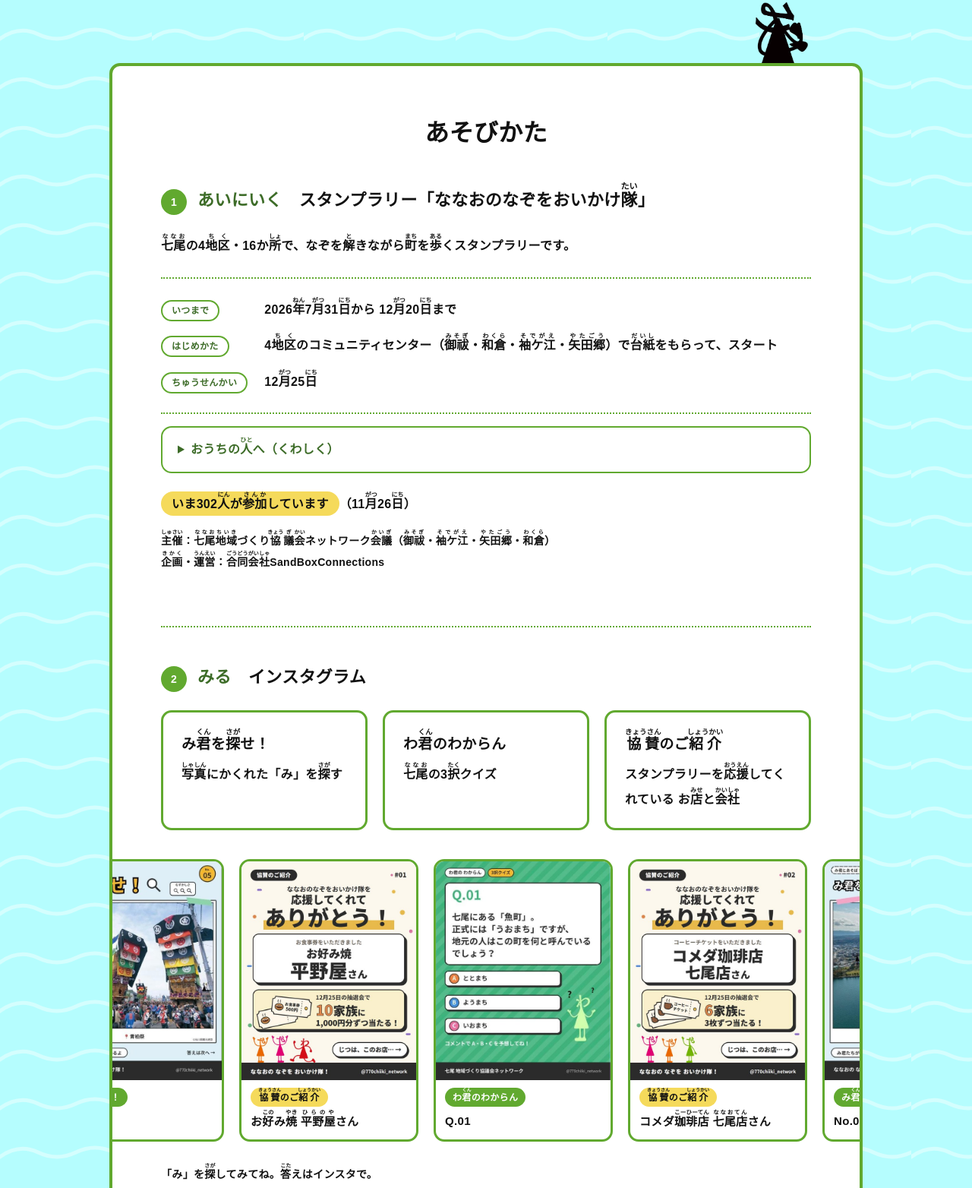
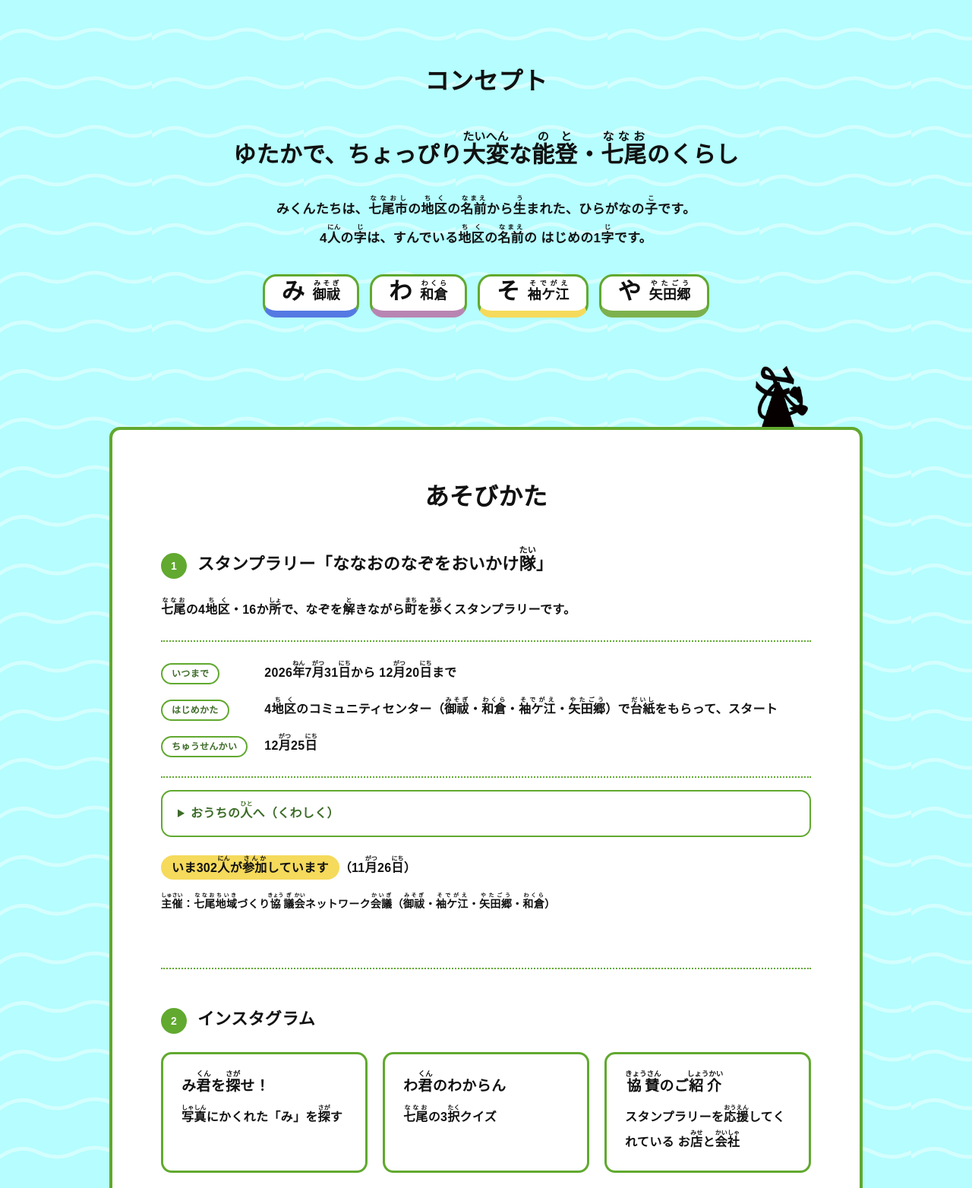
Before and after one commit to sandboxconnections-spec/mikuntachi, a plain HTML site: page index.html in a window 1280 px wide. Shown: the part 825-2389 px from the top of the page at 76% size. Drawn offline with Linux system fonts and the light colour scheme; a web font is replaced by a local one.

Commit message:
コンセプトの段を新設・インスタの棚を10本に・会社名は1か所・見出しの動詞を外す（本人 11/27）
- トップのすぐ下に「コンセプト」の段＝キャッチ「ゆたかで、ちょっぴり大変な能登・七尾のくらし」（本人の言葉）＋一言＋4人と地区の札（地区の色）。メニューの先頭に「コンセプト」
- 棚＝新しい順の10本（み君No.04〜07・わ君Q.01〜03・協賛3枚）。No.06・07・Q.02・Q.03は公開の投稿ページから保存。協賛のコメダ七尾店・みやけ食品はインスタ未投稿だが本人「表紙を載せていいよ」。カードは投稿そのものへリンク（未投稿の2枚はアカウントへ）
- 合同会社SandBoxConnectionsは下の「運営」1か所だけ（本人「だしすぎない方がいい」）
- 見出しの「あいにいく」「みる」を外した（本人「わかりづらい」）

Co-Authored-By: Claude Opus 5.5 <noreply@anthropic.com>

```diff
--- a/index.html
+++ b/index.html
@@ -133,6 +133,13 @@ html:not(.js) .map-note{display:none}
 .viz{display:grid; grid-template-columns:200px 1fr; gap:32px; align-items:center; margin-top:8px; padding:28px 32px; background:var(--sea); border-radius:14px}
 .viz h4{margin:0 0 6px; font-weight:900; font-size:20px; line-height:1.8}
 .viz p{margin:0 0 16px}
+
+/* 段1.5 コンセプト（箱なし＝海の上に直接） */
+.concept .catch{max-width:860px; margin:0 auto 22px}
+.concept .intro{text-align:center}
+.chiku4{display:flex; justify-content:center; gap:14px; flex-wrap:wrap; margin:30px 0 0; padding:0; list-style:none}
+.chiku4 li{display:flex; align-items:baseline; gap:10px; background:#fff; border:3px solid var(--leaf); border-bottom:9px solid var(--c); border-radius:18px; padding:4px 22px 4px; font-weight:900; font-size:18px; line-height:1.8}
+.chiku4 em{font-style:normal; font-size:1.7em; line-height:1}
 
 /* 段3 みくんたちって？（箱なし＝海の上に直接） */
 .catch{font-size:30px; line-height:2; margin:0 0 28px; text-align:center; font-weight:900}
@@ -277,6 +284,7 @@ html:not(.js) .chara-panel + .chara-panel{margin-top:80px}
   <div class="wrap">
     <a class="logo" href="#top">みくんたち</a>
     <ul class="nav">
+      <li><a href="#concept">コンセプト</a></li>
       <li><a href="#play">あそびかた</a></li>
       <li><a href="#character">キャラクター</a></li>
       <li><a href="#news">おしらせ</a></li>
@@ -315,6 +323,23 @@ html:not(.js) .chara-panel + .chara-panel{margin-top:80px}
   </a>
 </section>
 
+<!-- 段1.5 コンセプト（11/27 本人「TOPのすぐしたにくるのはコンセプト」）＝キャッチは本人の言葉（11/27「ゆたかで、ちょっぴり大変な能登・七尾のくらし」）・一言は11/26夕 -->
+<section class="sec concept" id="concept">
+  <div class="wrap">
+    <h2 class="sec-h">コンセプト</h2>
+    <p class="catch"><span class="nw">ゆたかで、ちょっぴり<ruby>大変<rt>たいへん</rt></ruby>な</span><span class="nw"><ruby>能登<rt>のと</rt></ruby>・<ruby>七尾<rt>ななお</rt></ruby>のくらし</span></p>
+    <div class="intro">
+      <p>みくんたちは、<span class="nw"><ruby>七尾市<rt>ななおし</rt></ruby>の<ruby>地区<rt>ちく</rt></ruby>の<ruby>名前<rt>なまえ</rt></ruby>から</span><span class="nw"><ruby>生<rt>う</rt></ruby>まれた、ひらがなの<ruby>子<rt>こ</rt></ruby>です。</span><span class="nw">4<ruby>人<rt>にん</rt></ruby>の<ruby>字<rt>じ</rt></ruby>は、すんでいる<ruby>地区<rt>ちく</rt></ruby>の<ruby>名前<rt>なまえ</rt></ruby>の はじめの1<ruby>字<rt>じ</rt></ruby>です。</span></p>
+    </div>
+    <ul class="chiku4">
+      <li style="--c:var(--ao)"><em>み</em><span><ruby>御祓<rt>みそぎ</rt></ruby></span></li>
+      <li style="--c:var(--murasaki)"><em>わ</em><span><ruby>和倉<rt>わくら</rt></ruby></span></li>
+      <li style="--c:var(--ki)"><em>そ</em><span><ruby>袖ケ江<rt>そでがえ</rt></ruby></span></li>
+      <li style="--c:var(--midori)"><em>や</em><span><ruby>矢田郷<rt>やたごう</rt></ruby></span></li>
+    </ul>
+  </div>
+</section>
+
 <!-- 段2 あそびかた -->
 <section class="sec" id="play">
   <img class="peek" src="img/chara-mi.png" alt="" aria-hidden="true">
@@ -323,7 +348,7 @@ html:not(.js) .chara-panel + .chara-panel{margin-top:80px}
     <div class="play">
 
       <article class="play-card">
-        <h3 class="play-h"><span class="no">1</span><span><span class="verb">あいにいく</span>　スタンプラリー「ななおのなぞをおいかけ<ruby>隊<rt>たい</rt></ruby>」</span></h3>
+        <h3 class="play-h"><span class="no">1</span><span>スタンプラリー「ななおのなぞをおいかけ<ruby>隊<rt>たい</rt></ruby>」</span></h3>
         <p><ruby>七尾<rt>ななお</rt></ruby>の4<ruby>地区<rt>ちく</rt></ruby>・16か<ruby>所<rt>しょ</rt></ruby>で、なぞを<ruby>解<rt>と</rt></ruby>きながら<ruby>町<rt>まち</rt></ruby>を<ruby>歩<rt>ある</rt></ruby>くスタンプラリーです。</p>
         <dl class="info">
           <dt class="fuda">いつまで</dt><dd>2026<ruby>年<rt>ねん</rt></ruby>7<ruby>月<rt>がつ</rt></ruby>31<ruby>日<rt>にち</rt></ruby>から 12<ruby>月<rt>がつ</rt></ruby>20<ruby>日<rt>にち</rt></ruby>まで</dd>
@@ -341,11 +366,11 @@ html:not(.js) .chara-panel + .chara-panel{margin-top:80px}
           </dl>
         </details>
         <p><span class="count">いま302<ruby>人<rt>にん</rt></ruby>が<ruby>参加<rt>さんか</rt></ruby>しています</span>（11<ruby>月<rt>がつ</rt></ruby>26<ruby>日<rt>にち</rt></ruby>）</p>
-        <p class="org"><ruby>主催<rt>しゅさい</rt></ruby>：<ruby>七尾<rt>ななお</rt></ruby><ruby>地域<rt>ちいき</rt></ruby>づくり<ruby>協<rt>きょう</rt></ruby><ruby>議<rt>ぎ</rt></ruby><ruby>会<rt>かい</rt></ruby>ネットワーク<ruby>会議<rt>かいぎ</rt></ruby>（<ruby>御祓<rt>みそぎ</rt></ruby>・<ruby>袖ケ江<rt>そでがえ</rt></ruby>・<ruby>矢田郷<rt>やたごう</rt></ruby>・<ruby>和倉<rt>わくら</rt></ruby>）<br><ruby>企画<rt>きかく</rt></ruby>・<ruby>運営<rt>うんえい</rt></ruby>：<ruby>合<rt>ごう</rt></ruby><ruby>同<rt>どう</rt></ruby><ruby>会<rt>がい</rt></ruby><ruby>社<rt>しゃ</rt></ruby>SandBoxConnections</p>
+        <p class="org"><ruby>主催<rt>しゅさい</rt></ruby>：<ruby>七尾<rt>ななお</rt></ruby><ruby>地域<rt>ちいき</rt></ruby>づくり<ruby>協<rt>きょう</rt></ruby><ruby>議<rt>ぎ</rt></ruby><ruby>会<rt>かい</rt></ruby>ネットワーク<ruby>会議<rt>かいぎ</rt></ruby>（<ruby>御祓<rt>みそぎ</rt></ruby>・<ruby>袖ケ江<rt>そでがえ</rt></ruby>・<ruby>矢田郷<rt>やたごう</rt></ruby>・<ruby>和倉<rt>わくら</rt></ruby>）</p>
       </article>
 
       <article class="play-card">
-        <h3 class="play-h"><span class="no">2</span><span><span class="verb">みる</span>　インスタグラム</span></h3>
+        <h3 class="play-h"><span class="no">2</span><span>インスタグラム</span></h3>
         <div class="series">
           <div>
             <h4>み<ruby>君<rt>くん</rt></ruby>を<ruby>探<rt>さが</rt></ruby>せ！</h4>
@@ -362,12 +387,17 @@ html:not(.js) .chara-panel + .chara-panel{margin-top:80px}
         </div>
         <div class="flow" aria-label="インスタグラムの投稿">
           <div class="flow-track">
-            <a class="flow-card" href="https://www.instagram.com/770chiiki_network/" target="_blank" rel="noopener"><img src="img/ig-mi-05.jpg" alt="インスタの投稿「み君を探せ！」No.05" width="564" height="705"><b class="kind">み<ruby>君<rt>くん</rt></ruby>を<ruby>探<rt>さが</rt></ruby>せ！</b><span>No.05</span></a>
-            <a class="flow-card" href="https://www.instagram.com/770chiiki_network/" target="_blank" rel="noopener"><img src="img/ks-01.jpg" alt="協賛のご紹介 お好み焼 平野屋さん" width="600" height="750"><b class="kind ks"><ruby>協賛<rt>きょうさん</rt></ruby>のご<ruby>紹介<rt>しょうかい</rt></ruby></b><span>お<ruby>好<rt>この</rt></ruby>み<ruby>焼<rt>やき</rt></ruby> <ruby>平野屋<rt>ひらのや</rt></ruby>さん</span></a>
-            <a class="flow-card" href="https://www.instagram.com/770chiiki_network/" target="_blank" rel="noopener"><img src="img/ig-wa-01.jpg" alt="インスタの投稿「わ君のわからん」Q.01" width="564" height="705"><b class="kind">わ<ruby>君<rt>くん</rt></ruby>のわからん</b><span>Q.01</span></a>
+            <!-- 新しい順（み君を探せ！No.01は写っている山がラリーの答え＝12/20まで出さない／No.02・03は未保存）。協賛の3枚はまとめて並べる＝#02 コメダ七尾店・#03 みやけ食品はインスタ未投稿だが本人「表紙を載せていいよ」（11/27）＝リンクはアカウントのページ -->
+            <a class="flow-card" href="https://www.instagram.com/p/DgM9Y0SDMxJ/" target="_blank" rel="noopener"><img src="img/ig-wa-03.jpg" alt="インスタの投稿「わ君のわからん」Q.03" width="600" height="750"><b class="kind">わ<ruby>君<rt>くん</rt></ruby>のわからん</b><span>Q.03</span></a>
+            <a class="flow-card" href="https://www.instagram.com/p/DgCjAUvI6QX/" target="_blank" rel="noopener"><img src="img/ig-mi-07.jpg" alt="インスタの投稿「み君を探せ！」No.07" width="600" height="750"><b class="kind">み<ruby>君<rt>くん</rt></ruby>を<ruby>探<rt>さが</rt></ruby>せ！</b><span>No.07</span></a>
+            <a class="flow-card" href="https://www.instagram.com/p/Df4IoZDk6cL/" target="_blank" rel="noopener"><img src="img/ks-01.jpg" alt="協賛のご紹介 お好み焼 平野屋さん" width="600" height="750"><b class="kind ks"><ruby>協賛<rt>きょうさん</rt></ruby>のご<ruby>紹介<rt>しょうかい</rt></ruby></b><span>お<ruby>好<rt>この</rt></ruby>み<ruby>焼<rt>やき</rt></ruby> <ruby>平野屋<rt>ひらのや</rt></ruby>さん</span></a>
             <a class="flow-card" href="https://www.instagram.com/770chiiki_network/" target="_blank" rel="noopener"><img src="img/ks-02.jpg" alt="協賛のご紹介 コメダ珈琲店 七尾店さん" width="600" height="750"><b class="kind ks"><ruby>協賛<rt>きょうさん</rt></ruby>のご<ruby>紹介<rt>しょうかい</rt></ruby></b><span>コメダ<ruby>珈琲店<rt>こーひーてん</rt></ruby> <ruby>七尾店<rt>ななおてん</rt></ruby>さん</span></a>
-            <a class="flow-card" href="https://www.instagram.com/770chiiki_network/" target="_blank" rel="noopener"><img src="img/ig-mi-04.jpg" alt="インスタの投稿「み君を探せ！」No.04" width="564" height="705"><b class="kind">み<ruby>君<rt>くん</rt></ruby>を<ruby>探<rt>さが</rt></ruby>せ！</b><span>No.04</span></a>
             <a class="flow-card" href="https://www.instagram.com/770chiiki_network/" target="_blank" rel="noopener"><img src="img/ks-03.jpg" alt="協賛のご紹介 みやけ食品さん" width="600" height="750"><b class="kind ks"><ruby>協賛<rt>きょうさん</rt></ruby>のご<ruby>紹介<rt>しょうかい</rt></ruby></b><span>みやけ<ruby>食品<rt>しょくひん</rt></ruby>さん</span></a>
+            <a class="flow-card" href="https://www.instagram.com/p/DfwjElZFFhK/" target="_blank" rel="noopener"><img src="img/ig-wa-02.jpg" alt="インスタの投稿「わ君のわからん」Q.02" width="600" height="750"><b class="kind">わ<ruby>君<rt>くん</rt></ruby>のわからん</b><span>Q.02</span></a>
+            <a class="flow-card" href="https://www.instagram.com/p/DfmUyI3CFFO/" target="_blank" rel="noopener"><img src="img/ig-mi-06.jpg" alt="インスタの投稿「み君を探せ！」No.06" width="600" height="750"><b class="kind">み<ruby>君<rt>くん</rt></ruby>を<ruby>探<rt>さが</rt></ruby>せ！</b><span>No.06</span></a>
+            <a class="flow-card" href="https://www.instagram.com/p/DfekCDmiEbD/" target="_blank" rel="noopener"><img src="img/ig-wa-01.jpg" alt="インスタの投稿「わ君のわからん」Q.01" width="564" height="705"><b class="kind">わ<ruby>君<rt>くん</rt></ruby>のわからん</b><span>Q.01</span></a>
+            <a class="flow-card" href="https://www.instagram.com/p/DfZczbXFLSh/" target="_blank" rel="noopener"><img src="img/ig-mi-05.jpg" alt="インスタの投稿「み君を探せ！」No.05" width="564" height="705"><b class="kind">み<ruby>君<rt>くん</rt></ruby>を<ruby>探<rt>さが</rt></ruby>せ！</b><span>No.05</span></a>
+            <a class="flow-card" href="https://www.instagram.com/p/De9JvuMiCZM/" target="_blank" rel="noopener"><img src="img/ig-mi-04.jpg" alt="インスタの投稿「み君を探せ！」No.04" width="564" height="705"><b class="kind">み<ruby>君<rt>くん</rt></ruby>を<ruby>探<rt>さが</rt></ruby>せ！</b><span>No.04</span></a>
           </div>
         </div>
         <p class="shelf-note">「み」を<ruby>探<rt>さが</rt></ruby>してみてね。<ruby>答<rt>こた</rt></ruby>えはインスタで。</p>
@@ -471,8 +501,7 @@ html:not(.js) .chara-panel + .chara-panel{margin-top:80px}
   <div class="wrap"><div class="panel slim">
     <h2 class="sec-h">いっしょにやりたい方へ</h2>
     <div class="together">
-      <p>みくんたちは、里山里海のくらしの豊かさと難しさを、ポップに伝えるキャラクターです。</p>
-      <p>七尾の人に愛されるキャラクターに育てて、みんなに七尾をもっと好きになってもらいたい。合同会社SandBoxConnectionsが育てています。</p>
+      <p>七尾の人に愛されるキャラクターに育てて、みんなに七尾をもっと好きになってもらいたいと思っています。</p>
       <p>絵本・地域の品物・取材のご相談をお受けしています。</p>
     </div>
   </div></div>
@@ -489,7 +518,6 @@ html:not(.js) .chara-panel + .chara-panel{margin-top:80px}
       <li>運営：合同会社SandBoxConnections</li>
       <li>スタンプラリーとインスタグラム：七尾地域づくり協議会ネットワーク会議</li>
     </ul>
-    <p class="credit">デザイン：合同会社SandBoxConnections</p>
   </div></div>
 </footer>
 
@@ -523,7 +551,7 @@ html:not(.js) .chara-panel + .chara-panel{margin-top:80px}
   tabs('.map [role="tab"]');
 
   /* 画面に入ったら、下からすべり込む（同じ並びの中は少しずつ遅らせる） */
-  var REVEAL = '.sec-h, .lead, .chara-tabs, .play-card, .series > div, .news li, .together p, .site-foot .foot-in';
+  var REVEAL = '.sec-h, .catch, .intro p, .chiku4 li, .lead, .chara-tabs, .play-card, .series > div, .news li, .together p, .site-foot .foot-in';
   if ('IntersectionObserver' in window) {
     var io = new IntersectionObserver(function(es){
       es.forEach(function(e){ if (e.isIntersecting) { e.target.classList.add('is-in'); io.unobserve(e.target); } });
```
Also changed, not shown: img/ig-mi-06.jpg (added), img/ig-mi-07.jpg (added), img/ig-wa-02.jpg (added), img/ig-wa-03.jpg (added).
